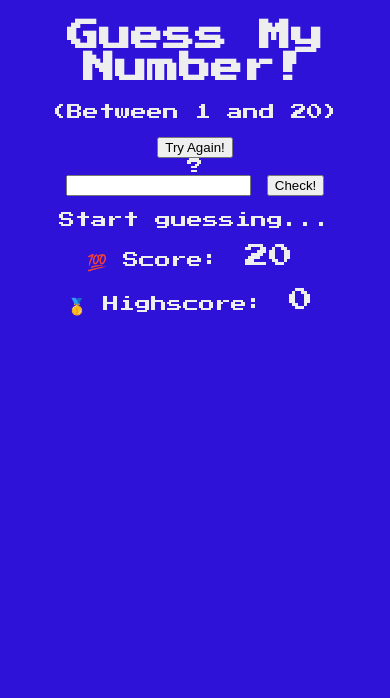
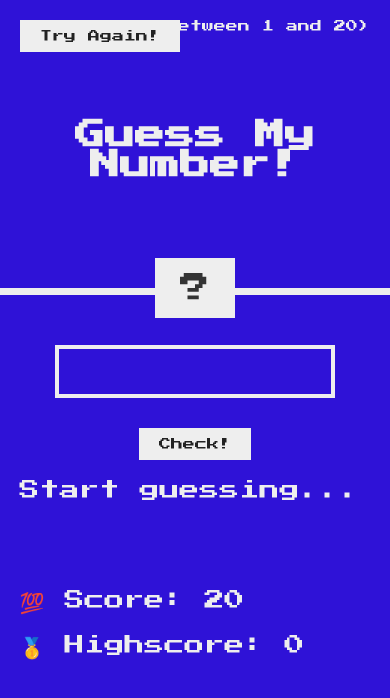
Before and after one commit to prosper-codes/-guess_my_number, a plain HTML site: page index.html in a window 390 px wide. Drawn offline with Linux system fonts and the light colour scheme.

Commit message:
add space between text input field and question mark on mobile

```diff
--- a/style.css
+++ b/style.css
@@ -1,47 +1,177 @@
-/* Memory Matching Game Styles */
 @import url('https://fonts.googleapis.com/css?family=Press+Start+2P&display=swap');
 
-body {
-    font-family: 'Press Start 2P', sans-serif;
-    text-align: center;
-    background-color: #2f12d7;
-    color: #eee;
+* {
+  margin: 0;
+  padding: 0;
+  box-sizing: inherit;
 }
 
-h1 {
-    font-size: 2rem;
-    margin: 20px 0;
+html {
+  font-size: 62.5%;
+  box-sizing: border-box;
 }
 
-.score, .highscore {
-    font-size: 1.5rem;
-    margin: 10px;
+body {
+  font-family: 'Press Start 2P', sans-serif;
+  color: #eee;
+  background-color: #2f12d7;
 }
 
-.game-board {
-    display: grid;
-    grid-template-columns: repeat(4, 100px);
-    grid-gap: 10px;
-    justify-content: center;
-    margin-top: 20px;
+/* LAYOUT */
+header {
+  position: relative;
+  height: 35vh;
+  border-bottom: 7px solid #eee;
 }
 
-.card {
-    width: 100px;
-    height: 100px;
-    background-color: #ddd;
-    display: flex;
-    align-items: center;
-    justify-content: center;
-    font-size: 2rem;
-    cursor: pointer;
-    border-radius: 8px;
-    user-select: none; /* Prevent text selection on touch devices */
-    touch-action: manipulation; /* Improve touch responsiveness */
+main {
+  height: 65vh;
+  color: #eee;
+  display: flex;
+  align-items: center;
+  justify-content: space-around;
 }
 
-.card.flipped {
-    background-color: white;
+.left {
+  width: 52rem;
+  display: flex;
+  flex-direction: column;
+  align-items: center;
 }
 
-#reset
+.right {
+  width: 52rem;
+  font-size: 2rem;
+}
+
+/* ELEMENTS STYLE */
+h1 {
+  font-size: 4rem;
+  text-align: center;
+  position: absolute;
+  width: 100%;
+  top: 52%;
+  left: 50%;
+  transform: translate(-50%, -50%);
+}
+
+.number {
+  background: #eee;
+  color: #333;
+  font-size: 6rem;
+  width: 15rem;
+  padding: 3rem 0rem;
+  text-align: center;
+  position: absolute;
+  bottom: 0;
+  left: 50%;
+  transform: translate(-50%, 50%);
+}
+
+.between {
+  font-size: 1.4rem;
+  position: absolute;
+  top: 2rem;
+  right: 2rem;
+}
+
+.again {
+  position: absolute;
+  top: 2rem;
+  left: 2rem;
+}
+
+.guess {
+  background: none;
+  border: 4px solid #eee;
+  font-family: inherit;
+  color: inherit;
+  font-size: 5rem;
+  padding: 2.5rem;
+  width: 25rem;
+  text-align: center;
+  display: block;
+  margin-bottom: 3rem;
+}
+
+.btn {
+  border: none;
+  background-color: #eee;
+  color: #222;
+  font-size: 2rem;
+  font-family: inherit;
+  padding: 2rem 3rem;
+  cursor: pointer;
+}
+
+.btn:hover {
+  background-color: #b5f343;
+}
+
+.message {
+  margin-bottom: 8rem;
+  height: 3rem;
+}
+
+.label-score {
+  margin-bottom: 2rem;
+}
+
+/* Responsive Design */
+@media (max-width: 768px) {
+  main {
+    flex-direction: column;
+    justify-content: center;
+    height: auto;
+  }
+
+  .left, .right {
+    width: 90%;
+    margin-bottom: 20px;
+  }
+
+  .guess {
+    font-size: 3rem;
+    padding: 1.5rem;
+    width: 80%;
+    margin-top: 40px;
+  }
+
+  .btn {
+    font-size: 1.5rem;
+    padding: 1.5rem 2.5rem;
+  }
+
+  .number {
+    font-size: 4rem;
+    width: 10rem;
+    padding: 2rem 0;
+  }
+}
+
+@media (max-width: 480px) {
+  h1 {
+    font-size: 3rem;
+  }
+
+  .guess {
+    font-size: 2.5rem;
+    padding: 1rem;
+    margin-top: 50px;
+  }
+
+  .btn {
+    font-size: 1.2rem;
+    padding: 1rem 2rem;
+  }
+
+  .number {
+    font-size: 3rem;
+    width: 8rem;
+    padding: 1.5rem 0;
+  }
+
+  .between, .again {
+    font-size: 1.2rem;
+  }
+}
```
